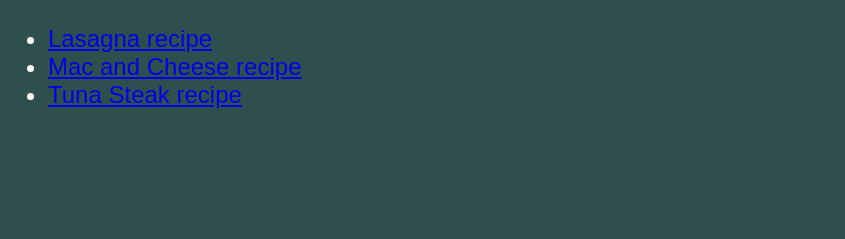
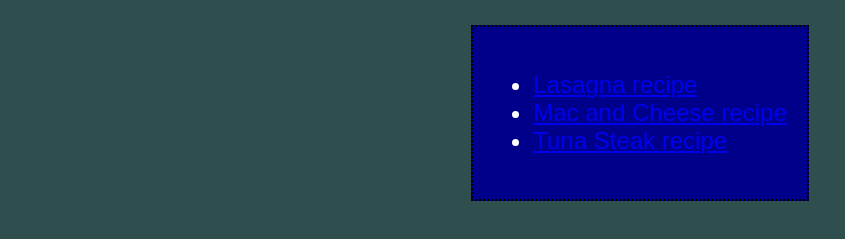
Before and after one commit to TKP888/odin-recipes, a plain HTML site: page index.html in a window 1280 px wide. Shown: the part 79-318 px from the top of the page, without its empty margins (0-845 px from the left). Drawn offline with Linux system fonts and the light colour scheme.

Commit message:
no major changes made

```diff
--- a/index.html
+++ b/index.html
@@ -8,10 +8,11 @@
 <body>
 <h1>Odin Recipes</h1>
 </body>
-
+<div class="menu-bar">
 <ul>
 <li><a href="recipes/lasagna.html">Lasagna recipe</a></li>
 <li><a href="recipes/mac-and-cheese.html">Mac and Cheese recipe</a></li>
 <li><a href="recipes/tuna-steak.html">Tuna Steak recipe</a>
 </ul>
+</div>
 </html>
--- a/styles.css
+++ b/styles.css
@@ -43,3 +43,12 @@ img {
     width: 500px;
     height: auto;
 }
+
+
+.menu-bar {
+    background-color: darkblue;
+    display: inline-block;
+    border: 2px black dotted;
+    padding: 20px;
+    text-align: center;
+}
```
